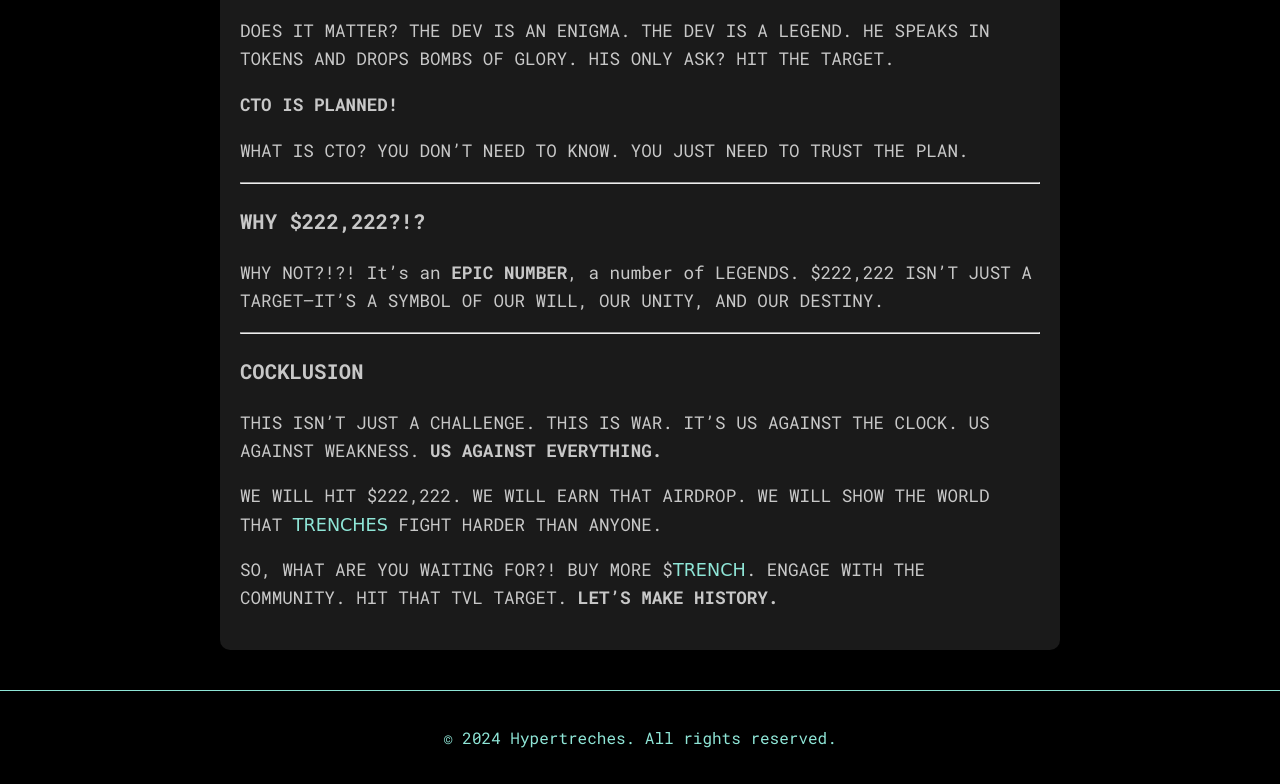
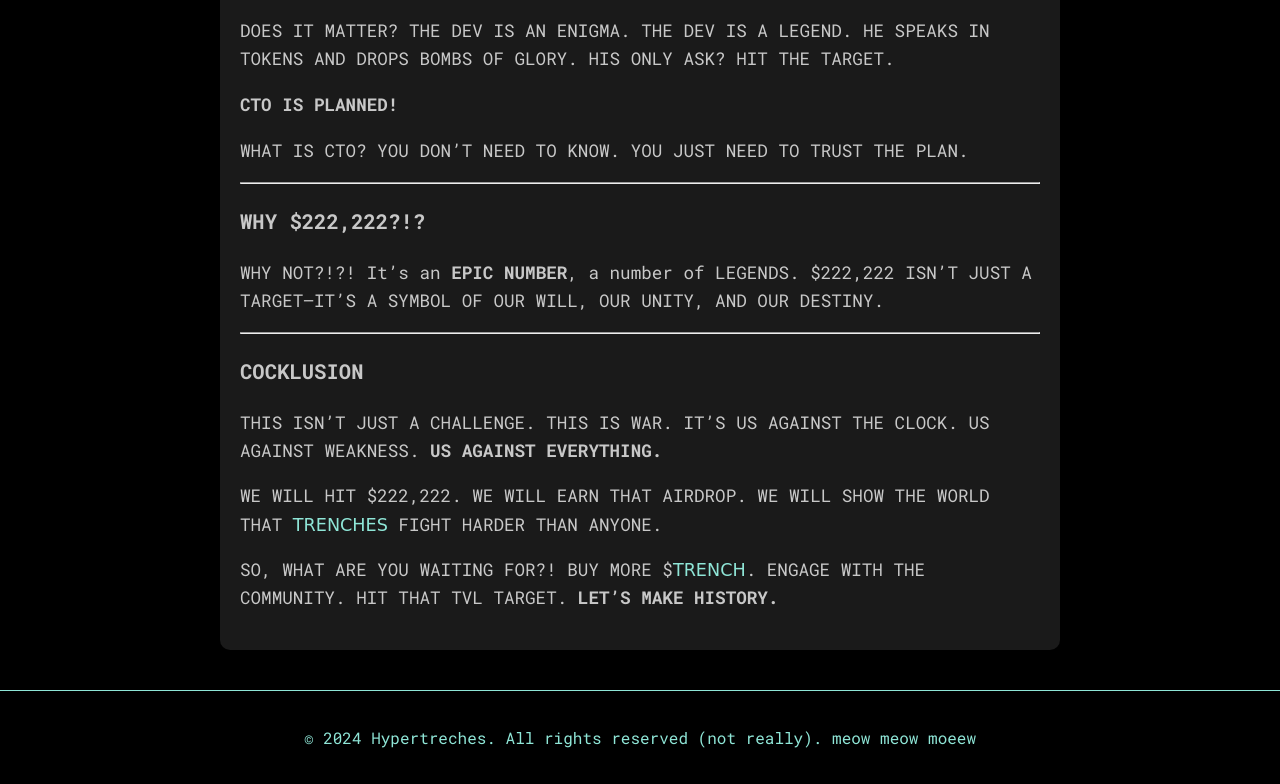
Before and after one commit to maz1mlovessnakes/hypertrenches, a website: page whitepaper/index.html in a window 1280 px wide. Shown: the part 1764-2548 px from the top of the page. Drawn offline with Linux system fonts and the light colour scheme; a web font is replaced by a local one.

Commit message:
Update index.html

```diff
--- a/whitepaper/index.html
+++ b/whitepaper/index.html
@@ -156,7 +156,7 @@
     </section>
 
     <footer>
-        <p>&copy; 2024 Hypertreches. All rights reserved.</p>
+        <p>&copy; 2024 Hypertreches. All rights reserved (not really). meow meow moeew</p>
     </footer>
 </body>
 </html>
```
